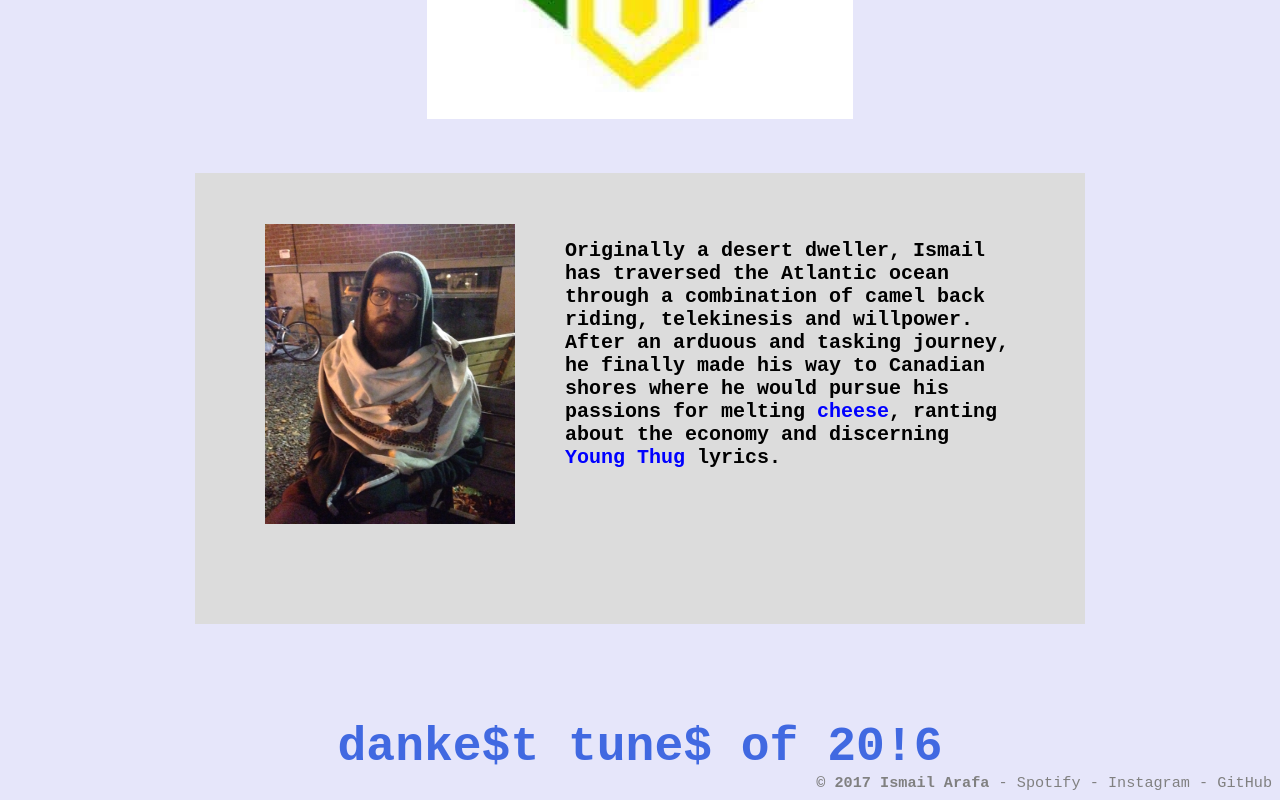
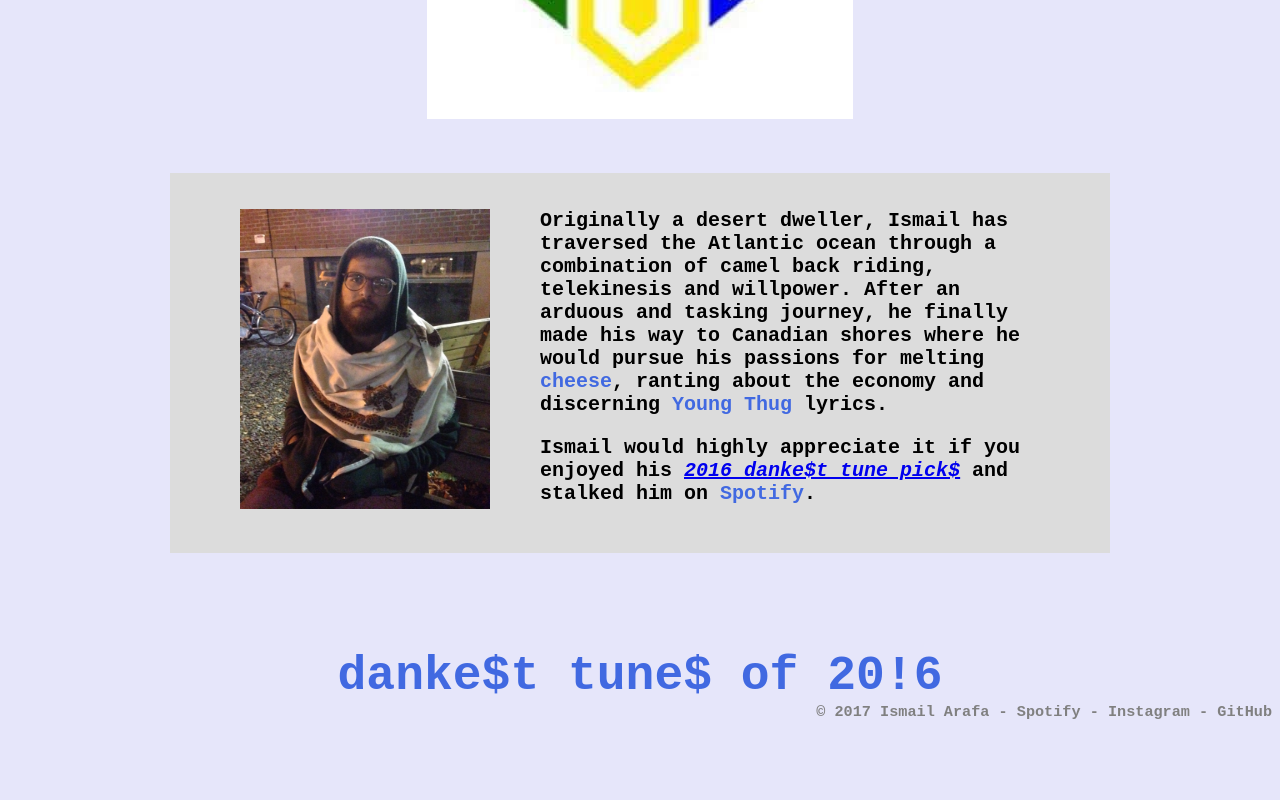
Before and after one commit to ismailarafa/portfolio, a plain HTML site: page index.html in a window 1280 px wide. Shown: the part 598-1398 px from the top of the page. After the commit the page ends 1327 px from the top, so only its background shows below. Drawn offline with Linux system fonts and the light colour scheme.

Commit message:
Add redirect link

```diff
--- a/index.html
+++ b/index.html
@@ -25,17 +25,21 @@
     </p>
    </div>
 
-   <div style="width: 750px; margin: 50px auto; padding: 70px; background-color: #DCDCDC">
+   <div style="width: 800px; margin: 50px auto; padding: 70px; background-color: #DCDCDC; height: 240px;">
    <p>
-     <blockquote style="font-family: courier new; font-size: 20px; margin: -20px 0px 0px 300px;">
-     <strong>Originally a desert dweller, Ismail has traversed the Atlantic ocean through a combination of camel back riding, telekinesis and willpower. After an arduous and tasking journey, he finally made his way to Canadian shores where he would pursue his passions for melting <a href="images/raclette.gif" target="_blank" style="text-decoration: none; color: blue;">cheese</a>, ranting about the economy and discerning <a href="https://youtu.be/SVGdUasknWg?t=8" target="_blank" style="text-decoration: none; color: blue;">Young Thug</a> lyrics.</strong>
+     <blockquote style="font-family: courier new; font-size: 20px; margin: -50px 0px 0px 300px;">
+     <strong>Originally a desert dweller, Ismail has traversed the Atlantic ocean through a combination of camel back riding, telekinesis and willpower. After an arduous and tasking journey, he finally made his way to Canadian shores where he would pursue his passions for melting <a href="images/raclette.gif" target="_blank" style="text-decoration: none; color: #4169E1;">cheese</a>, ranting about the economy and discerning <a href="https://youtu.be/SVGdUasknWg?t=8" target="_blank" style="text-decoration: none; color: #4169E1;">Young Thug</a> lyrics.</strong>
+   </p>
+     <p><strong>Ismail would highly appreciate it  if you enjoyed his <a href="http://ismailarafa.github.io/#tunes"><em><u>2016 danke$t tune pick$</em></u></a> and stalked him on <a href="http://open.spotify.com/user/12161380480" target="_blank" style="color: #4169E1; text-decoration: none;">Spotify</a>.
+   </p>
    </blockquote>
-     <img src="images/me.JPEG" style=" margin: -245px 0px 10px 0px; float: center" width= "250" height="300" alt="dweller">
+     <img src="images/me.JPEG" style=" margin: -600px 0px 30px 0px; float: center" width= "250" height="300" alt="dweller">
    </p>
  </div>
 
-   <section>
-     <h2 style="font-family: courier new; font-size: 300%; color: #4169E1; text-align: center; margin: 96px 0 0 0;">danke$t tune$ of 20!6</h2>
+   <div>
+     <a id="tunes">
+     <h2 style="font-family: courier new; font-size: 300%; color: #4169E1; text-align: center; margin: 96px 0 0 0;">danke$t tune$ of 20!6</h2></a>
    <footer style="font-family: courier new; font-size: 95%; text-align: right; color: #808080;"><strong>© 2017 Ismail Arafa</strong> - <a href="https://open.spotify.com/user/12161380480" style="color: #808080; text-decoration: none;" target="_blank">Spotify</a> - <a href="https://www.instagram.com/l0rdcafe/" style="color: #808080; text-decoration: none;" target="_blank">Instagram</a> - <a href="https://github.com/ismailarafa" style="color: #808080; text-decoration: none;" target="_blank">GitHub</a></footer>
   </body>
 </html>
```
Also changed, not shown: 1 other file.
